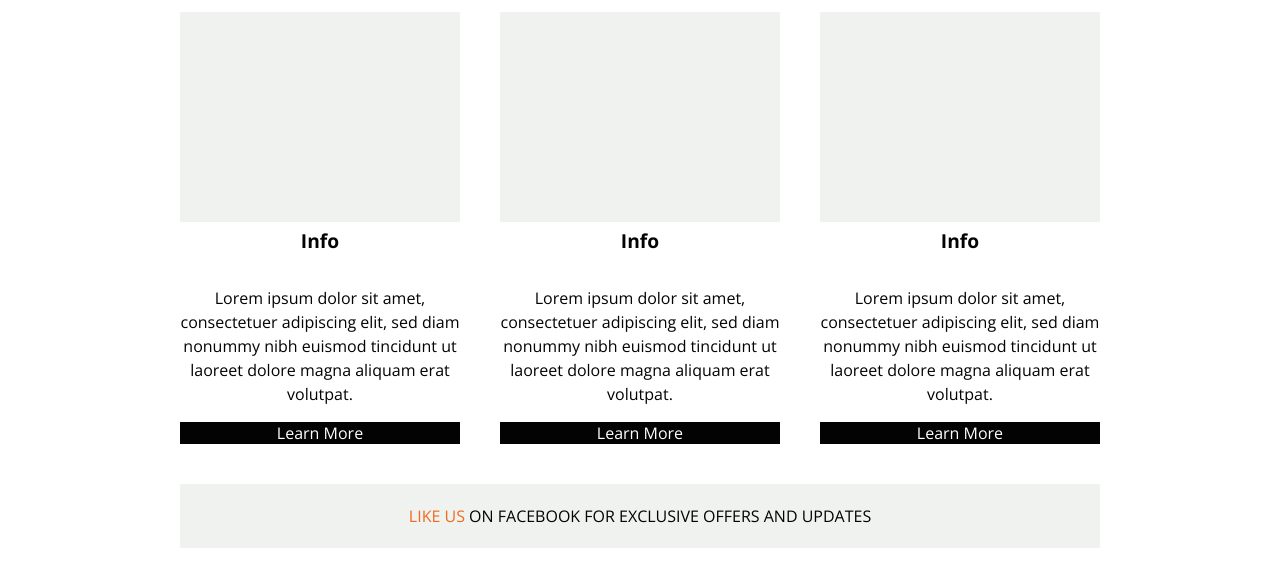
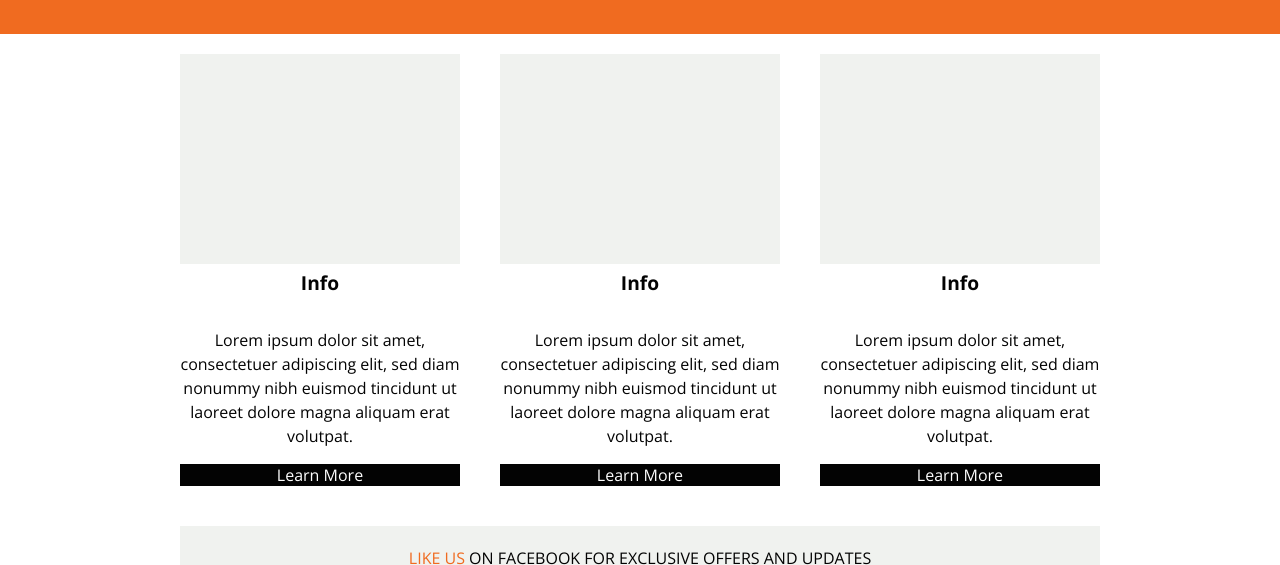
Before and after one commit to finixcreative/symphony-demo, a plain HTML site: page index.html in a window 1280 px wide. Shown: the part 168-733 px from the top of the page. Drawn offline with nearby package versions, Linux system fonts and the light colour scheme; some packages are replaced by stand-ins of ours.

Commit message:
Content - top-padding
Set padding to 113px

```diff
--- a/assets/css/styles.css
+++ b/assets/css/styles.css
@@ -137,7 +137,7 @@ footer p a:hover {
 }
 #content {
 	width: 100%;
-	padding: 71px 0 0 0;
+	padding: 113px 0 0 0;
 }
 .content {
 	padding: 20px;
```
